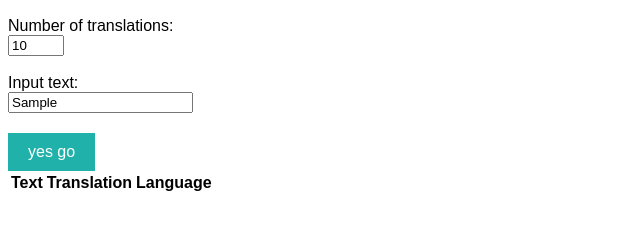
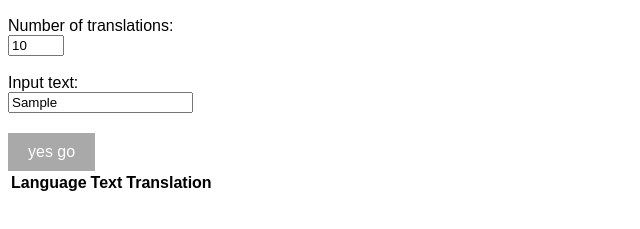
Before and after one commit to nikbrandt/Translate-Telephone, a plain HTML site: page index.html in a window 1280 px wide. Both pictures are taken after typing "Sample" into the empty fields and a click on the input "yes go". Shown: the part 51-280 px from the top of the page, without its empty margins (0-640 px from the left). Drawn offline with nearby package versions, Linux system fonts and the light colour scheme; a web font is replaced by a local one.

Commit message:
some things to make it nicer

```diff
--- a/index.css
+++ b/index.css
@@ -15,3 +15,8 @@
     margin-top: 20px;
     cursor: pointer;
 }
+
+.button:disabled {
+    background-color: darkgray;
+    cursor: default;
+}
--- a/index.html
+++ b/index.html
@@ -21,7 +21,7 @@
                     <input id="text" name="text" required>
                 </label>
                 <br>
-                <input class="button" type="submit" value="yes go">
+                <input id="submit" class="button" type="submit" value="yes go">
             </form>
         </div>
 
--- a/index.js
+++ b/index.js
@@ -4,13 +4,14 @@ const codesToLanguages = { "af": "Afrikaans", "sq": "Albanian", "am": "Amharic",
 $('#form').on('submit', function (event) {
 	event.preventDefault();
 
+	$('#submit').attr("disabled","disabled");
 	let numElement = $('#num');
 	let textElement = $('#text');
 	let nums = numElement.val();
 
 	let array = getStrings(nums);
 
-	$('.content').append('<table id="table"><tr><th>Text</th><th>Translation</th><th>Language</th></tr></table>');
+	$('.content').append('<table id="table"><tr><th>Language</th><th>Text</th><th>Translation</th></tr></table>');
 	let table = $('#table');
 
 	addNRows(array, table, textElement.val(), 0);
@@ -25,6 +26,8 @@ function addNRows(array, table, text, i) {
 	}).then(function (response) {
 		let text = response[0][0][0];
 
+		table.append(`<tr><th>$\{codesToLanguages[array[i]]}</th><th>${text}</th></tr>`);
+
 		setTimeout(function () {
 			$.ajax({
 				url: 'https://translate.googleapis.com/translate_a/single?client=gtx&sl=' + array[i] + '&tl=en&dt=t&q=' + text,
@@ -32,7 +35,7 @@ function addNRows(array, table, text, i) {
 			}).then(function (response) {
 				let textTwo = response[0][0][0];
 
-				table.append(`<tr><th>${text}</th><th>${textTwo}</th><th>${codesToLanguages[array[i]]}</th></tr>`);
+				$('tr').last().append(`<th>${textTwo}</th>`);
 
 				i++;
 				if (i < array.length) {
```
